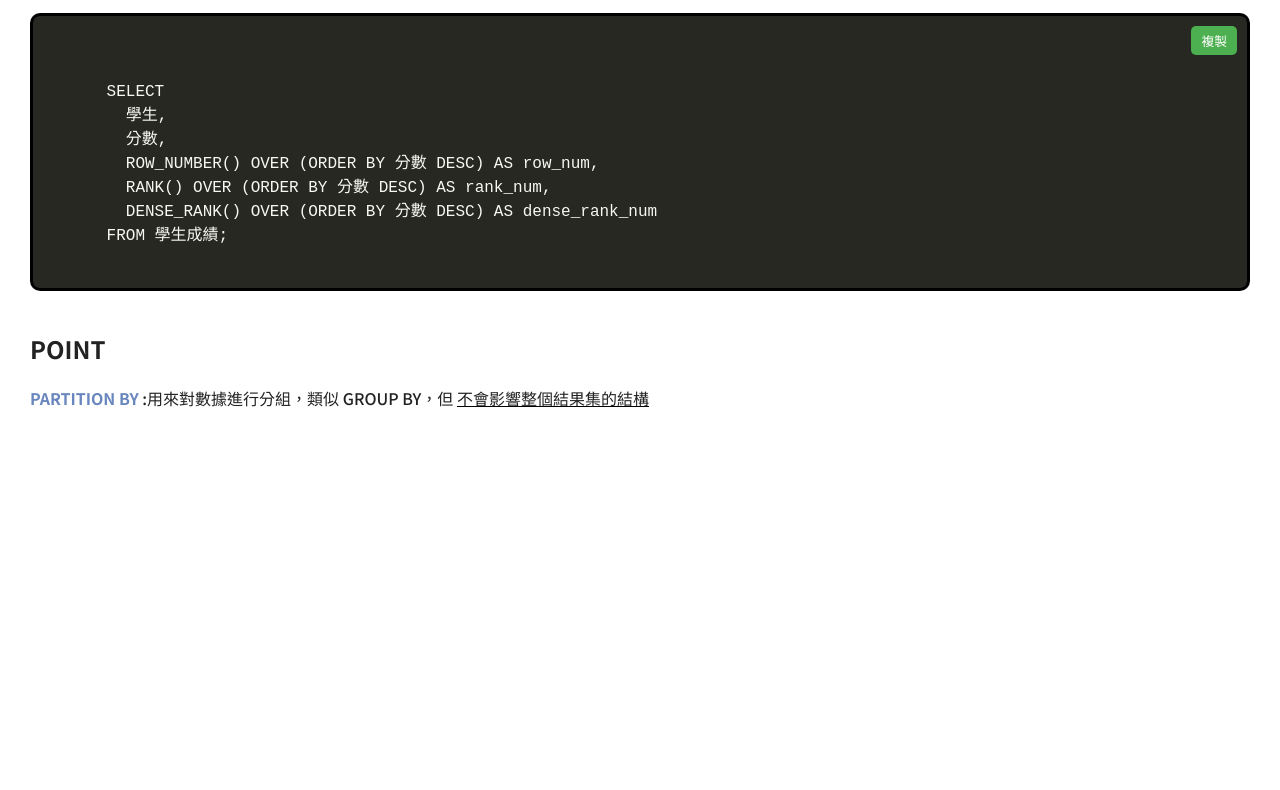
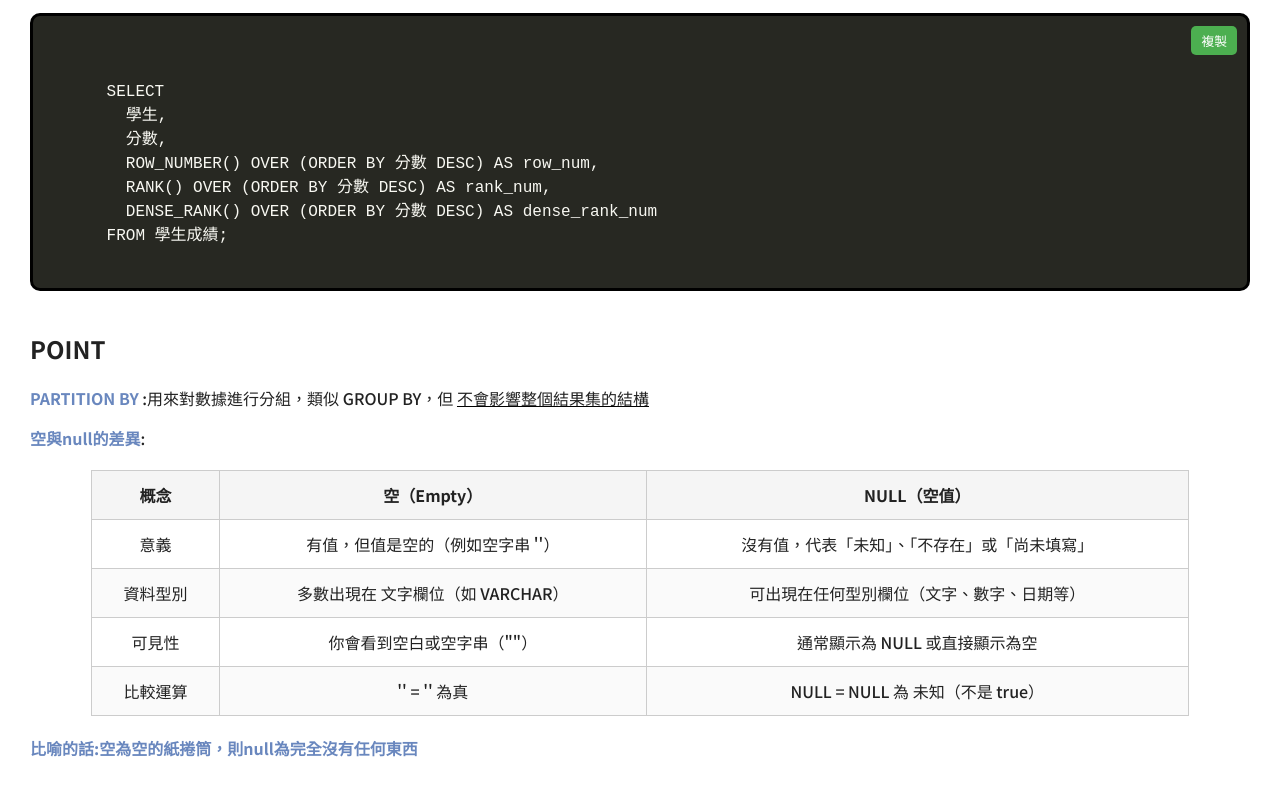
Before and after one commit to YuanSue/DB_note, a plain HTML site: page index.html in a window 1280 px wide. Shown: the part 551-1341 px from the top of the page. Before the commit the page ends 991 px from the top, so only its background shows below. Drawn offline with Linux system fonts and the light colour scheme.

Commit message:
update index.html : New content + add .gitignore

```diff
--- a/index.html
+++ b/index.html
@@ -169,6 +169,44 @@
       :用來對數據進行分組，類似 GROUP BY，但
         <span class="under">不會影響整個結果集的結構</span>
   </p>
+  <p>
+    <span class="blue-text">空與null的差異</span>:
+  </p>
+  <!-- 表格開始 -->
+  <table>
+    <thead>
+      <tr>
+        <th>概念</th>
+        <th>空（Empty）</th>
+        <th>NULL（空值）</th>
+      </tr>
+    </thead>
+    <tbody>
+      <tr>
+        <td>意義</td>
+        <td>有值，但值是空的（例如空字串 ''）</td>
+        <td>沒有值，代表「未知」、「不存在」或「尚未填寫」</td>
+      </tr>
+      <tr>
+        <td>資料型別</td>
+        <td>多數出現在 文字欄位（如 VARCHAR）</td>
+        <td>可出現在任何型別欄位（文字、數字、日期等）</td>
+      </tr>
+      <tr>
+        <td>可見性</td>
+        <td>你會看到空白或空字串（""）</td>
+        <td>通常顯示為 NULL 或直接顯示為空</td>
+      </tr>
+      <tr>
+        <td>比較運算</td>
+        <td>'' = '' 為真</td>
+        <td>NULL = NULL 為 未知（不是 true）</td>
+      </tr>
+    </tbody>
+  </table>
+  <!-- 表格表格結束 -->
+
+  <p><span class="blue-text">比喻的話:空為空的紙捲筒，則null為完全沒有任何東西 </span> </p>
 
   <script>
     function copyCode(button) {
```
